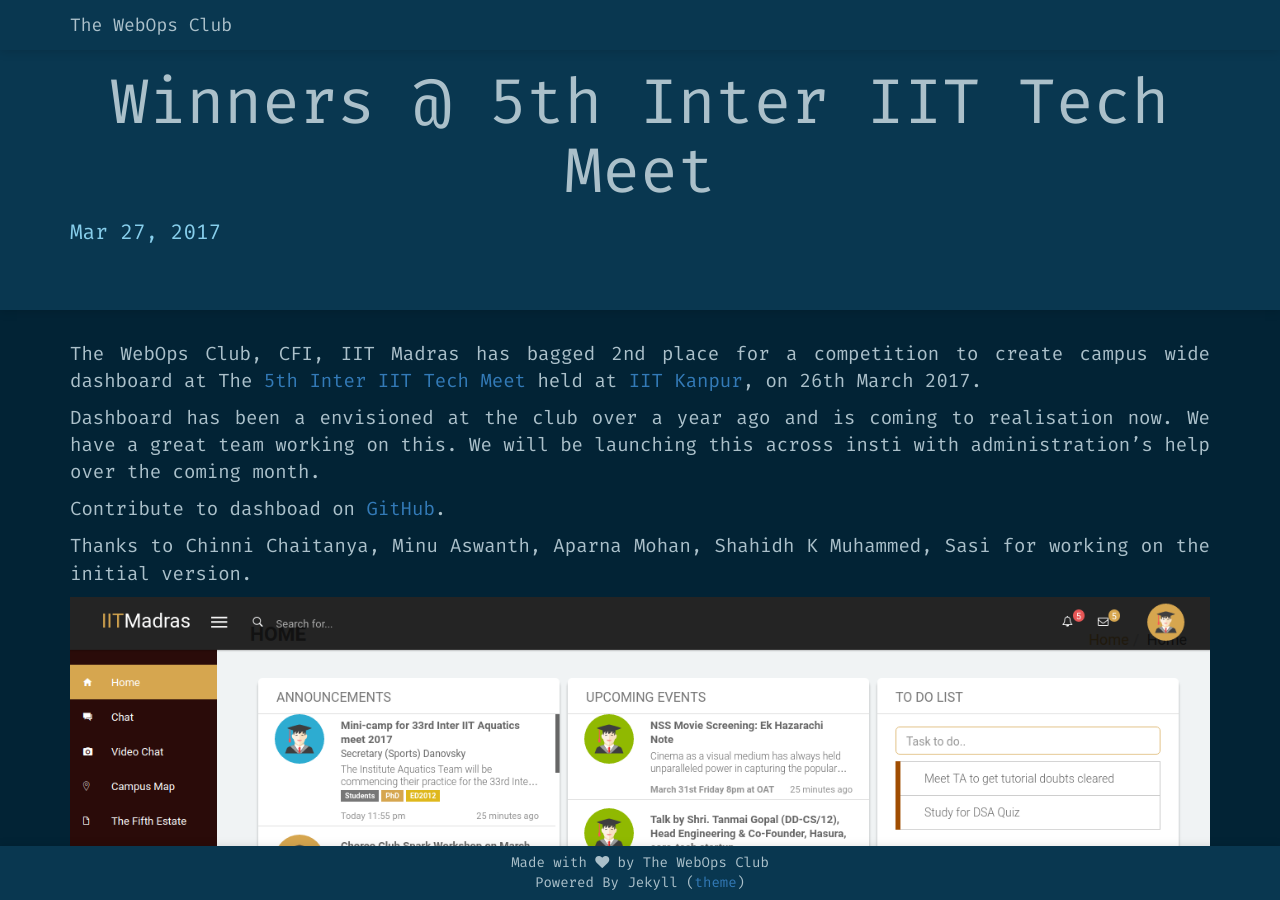
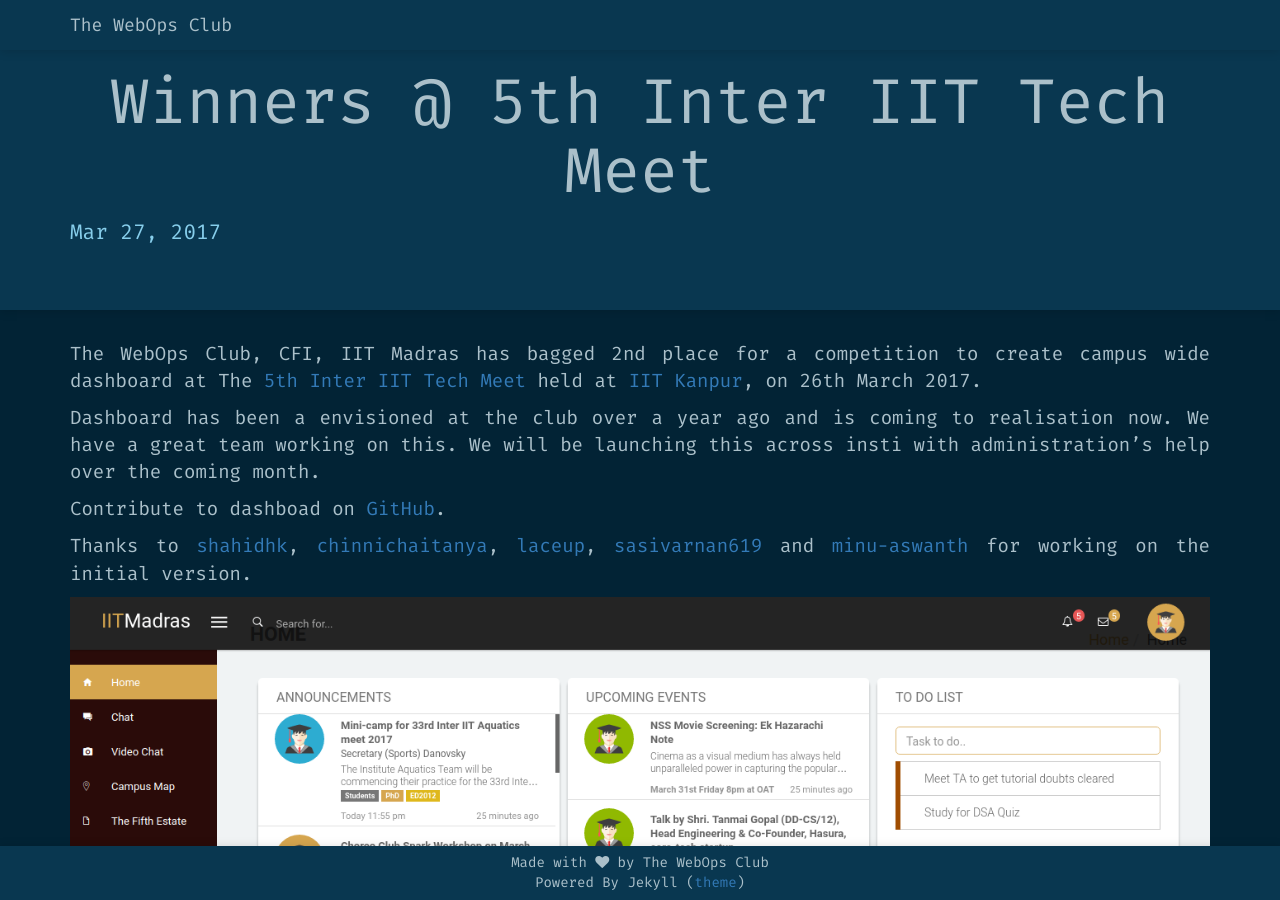
Before and after one commit to The-WebOps-Club/the-webops-club.github.io, a Jekyll site: the page built from _posts/2017-03-27-dashboard-2nd-place-at-inter-iit-kanpur.markdown, in a window 1280 px wide and 900 px high. Built offline with Jekyll 4.4.1, drawn with Linux system fonts in a browser that asks for light colours; nearby versions of some CDN libraries; some web fonts are replaced; comment, search, counter and statistics services are not loaded.

Commit message:
Update 2017-03-27-dashboard-2nd-place-at-inter-iit-kanpur.markdown

```diff
--- a/_posts/2017-03-27-dashboard-2nd-place-at-inter-iit-kanpur.markdown
+++ b/_posts/2017-03-27-dashboard-2nd-place-at-inter-iit-kanpur.markdown
@@ -12,10 +12,16 @@
 
 Contribute to dashboad on [GitHub][github-repo].
 
-Thanks to Chinni Chaitanya, Minu Aswanth, Aparna Mohan, Shahidh K Muhammed, Sasi for working on the initial version.
+Thanks to [shahidhk][shahidhk], [chinnichaitanya][chinnichaitanya], [laceup][laceup], [sasivarnan619][sasivarnan619] and [minu-aswanth][minu-aswanth] for working on the initial version.
 
 ![Dashboard Screenshot]({{ site.url }}/uploads/dashboard.png){:width="100%"}
 
 [inter-iit]: http://interiit.tech
 [github-repo]: https://github.com/The-WebOps-Club/insti-dashboard
 [iit-kanpur]: http://iitk.ac.in/
+
+[shahidhk]: https://github.com/shahidhk
+[chinnichaitanya]: https://github.com/chinnichaitanya
+[laceup]: https://github.com/laceup
+[sasivarnan619]: https://github.com/sasivarnan619
+[minu-aswanth]: https://github.com/minu-aswanth
```
